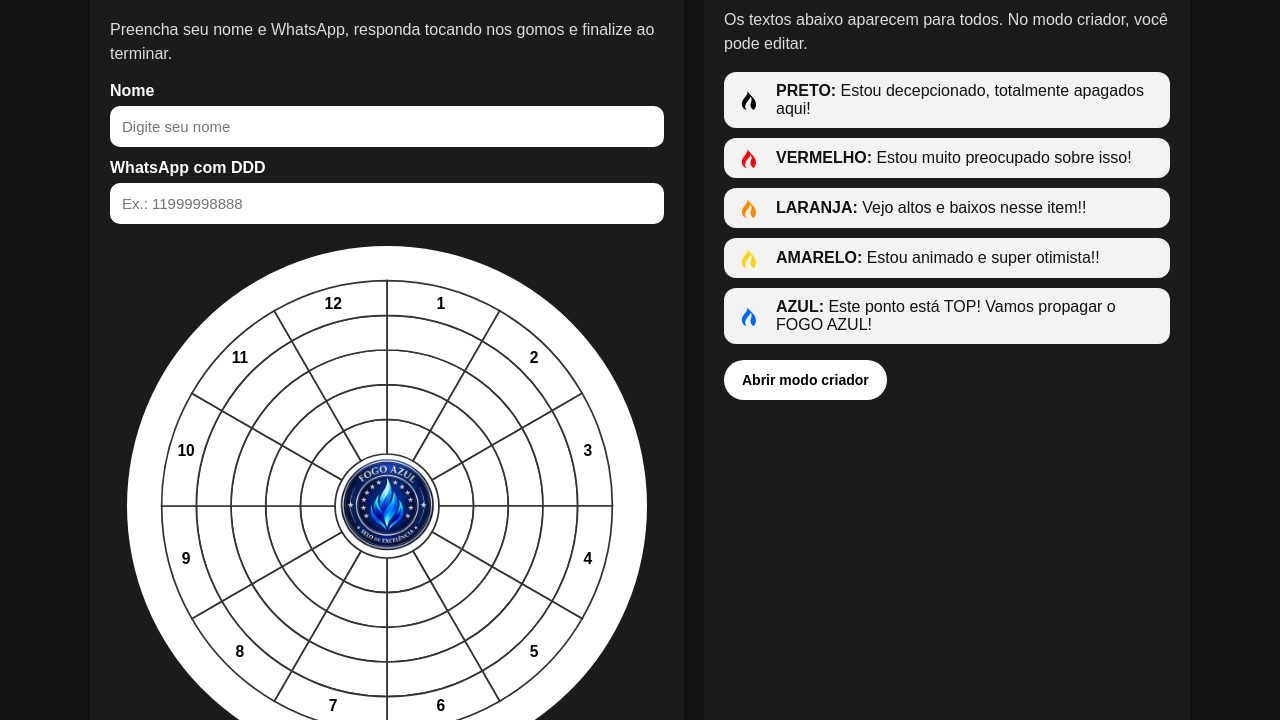
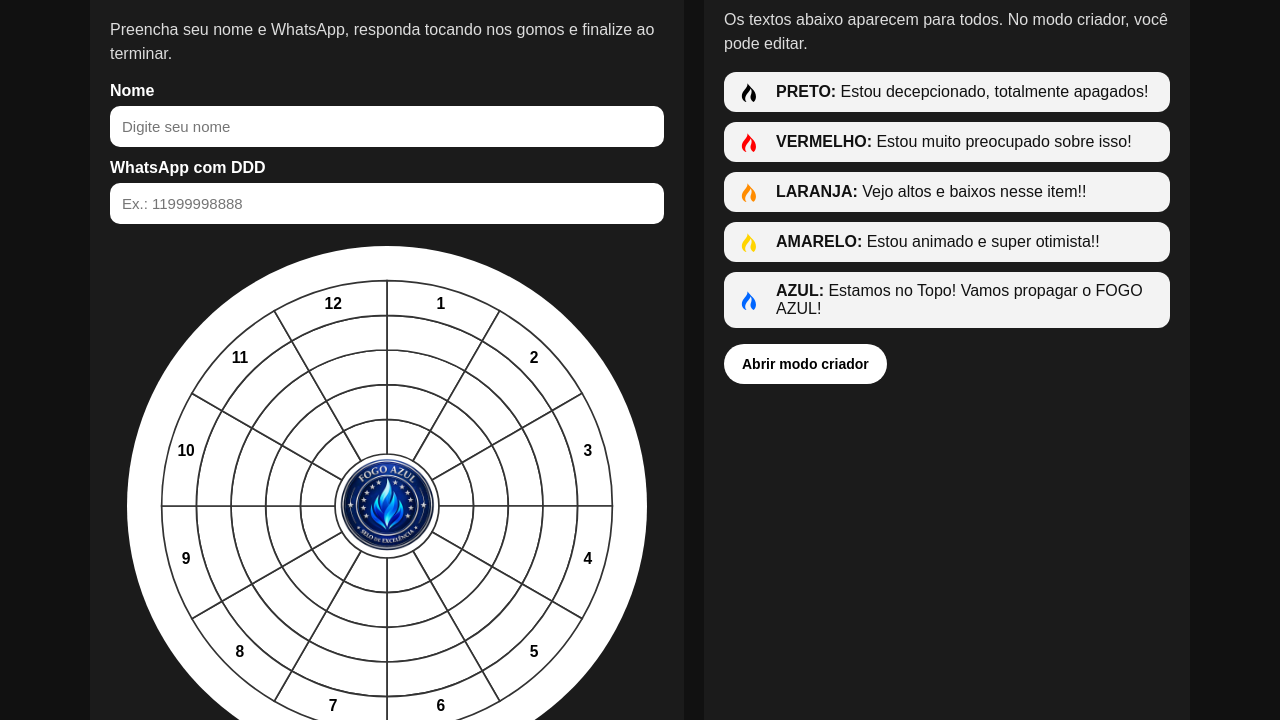
Before and after one commit to rhshima/quiz-evento, a plain HTML site: page index.html in a window 1280 px wide. Shown: the part 80-800 px from the top of the page. Drawn offline with nearby package versions, Linux system fonts and the light colour scheme.

Commit message:
Update index.html

```diff
--- a/index.html
+++ b/index.html
@@ -218,11 +218,11 @@ svg.appendChild(logo);
 }
 
     var legenda = [
-      { cor: "PRETO", corHex: "#000000", texto: "Estou decepcionado, totalmente apagados aqui!" },
+      { cor: "PRETO", corHex: "#000000", texto: "Estou decepcionado, totalmente apagados!" },
       { cor: "VERMELHO", corHex: "#FF0000", texto: "Estou muito preocupado sobre isso!" },
       { cor: "LARANJA", corHex: "#FF8C00", texto: "Vejo altos e baixos nesse item!!" },
       { cor: "AMARELO", corHex: "#FFD400", texto: "Estou animado e super otimista!!" },
-      { cor: "AZUL", corHex: "#0066FF", texto: "Este ponto está TOP! Vamos propagar o FOGO AZUL!" }
+      { cor: "AZUL", corHex: "#0066FF", texto: "Estamos no Topo! Vamos propagar o FOGO AZUL!" }
     ];
 
     var respostas = [];
```
